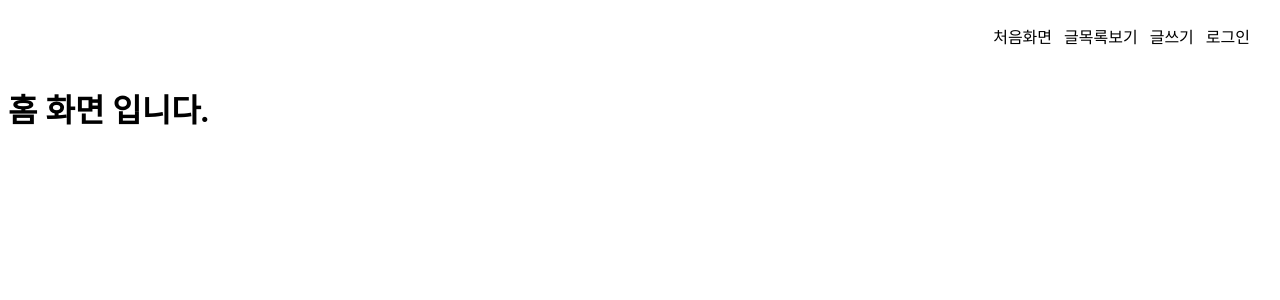
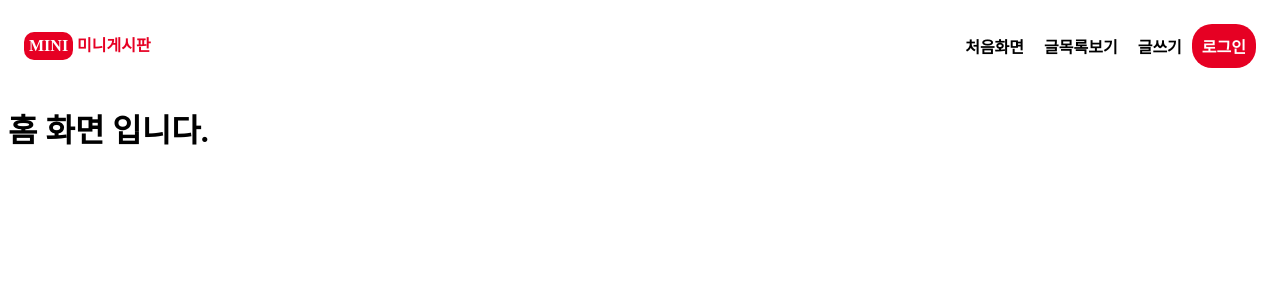
Before and after one commit to HaejinYang/mini-bbs-with-server, a React (Create React App) app in the folder client/: page / in a window 1280 px wide. Shown: the top 300 px of the page. Built offline with nearby package versions, Linux system fonts and the light colour scheme.

Commit message:
feat: 로그인, 가입 컴포넌트를 모달로 표현

```diff
--- a/client/src/App.tsx
+++ b/client/src/App.tsx
@@ -19,7 +19,6 @@ function App() {
                     <Route path="write" element={<PostWritePage/>}></Route>
                     <Route path="all" element={<PostViewAllPage/>}></Route>
                 </Route>
-                <Route path="/sign" element={<Sign/>}></Route>
             </Routes>
         </BrowserRouter>
     );
--- a/client/src/components/nav/NavBar.tsx
+++ b/client/src/components/nav/NavBar.tsx
@@ -1,5 +1,7 @@
 import NavItem from "./NavItem";
 import styled from "styled-components";
+import {useState} from "react";
+import Sign from "../sign/Sign";
 
 const Container = styled.nav`
   width: 100%;
@@ -10,13 +12,53 @@ const Container = styled.nav`
   padding: 16px;
 `;
 
+const Button = styled.button`
+  font-size: inherit;
+  color: white;
+  background-color: rgb(230, 0, 35);
+  border: none;
+  cursor: pointer;
+  font-weight: bold;
+  padding: 10px;
+  border-radius: 20px;
+  &:hover {
+    text-decoration: underline;
+  }
+`
+
+const Span = styled.span`
+  flex-grow: 1;
+  color: rgb(230, 0, 35);
+  font-weight: bold;
+
+  span {
+    display: inline-block;
+    background-color: rgb(230, 0, 35);
+    color: white;
+    padding: 5px;
+    border-radius: 10px;
+  }
+`
+
 const NavBar = () => {
+    const [isSign, setSign] = useState(false);
+
     return (
         <Container>
+            <Span><Span>MINI</Span> 미니게시판</Span>
             <NavItem linkPath="/" text="처음화면"/>
             <NavItem linkPath="/post/all" text="글목록보기"/>
             <NavItem linkPath="/post/write" text="글쓰기"/>
-            <NavItem linkPath="/sign" text="로그인"/>
+            <Button onClick={() => {
+                setSign(true);
+            }
+            }>로그인</Button>
+            {
+                isSign && <Sign onClose={() => {
+                    setSign(false);
+                }
+                }/>
+            }
         </Container>
     )
 }
--- a/client/src/components/nav/NavItem.tsx
+++ b/client/src/components/nav/NavItem.tsx
@@ -8,16 +8,17 @@ interface NavItemProps {
 }
 
 const LinkStyle = styled(Link)`
-  padding: 6px;
+  padding: 10px;
+  font-weight: bold;
+  text-decoration: none;
 
-  text-decoration: none;
   &:focus, &:hover, &:visited, &:link, &:active {
     color: black;
     text-decoration: none;
   }
 
   &:hover {
-    background-color: rgb(0 0 0 / 0.05);
+    text-decoration: underline;
   }
 `;
 
--- a/client/src/components/sign/Sign.tsx
+++ b/client/src/components/sign/Sign.tsx
@@ -1,9 +1,27 @@
 import React, {useState} from "react";
 import SignUp from "./SignUp";
 import SignIn from "./SignIn";
+import styled from "styled-components";
 
+interface SignProps {
+    onClose(): void;
+}
 
-const Sign: React.FC = () => {
+const Layout = styled.div`
+  background-color: rgb(0 0 0 / 0.6);
+  position: fixed;
+  left: 0px;
+  top: 0px;
+  right: 0px;
+  bottom: 0px;
+  display: flex;
+  justify-content: center;
+  align-items: center;
+  padding: 30px;
+  overflow: auto;
+`;
+
+const Sign: React.FC<SignProps> = (props) => {
     const [form, setForm] = useState('sign-in');
 
     const switchForm = (name: string) => {
@@ -12,9 +30,11 @@ const Sign: React.FC = () => {
 
     return (
         <>
-            {
-                form === "sign-in" ? <SignIn onFormSwitch={switchForm} /> : <SignUp onFormSwitch={switchForm}/>
-            }
+            <Layout>
+                {
+                    form === "sign-in" ? <SignIn onFormSwitch={switchForm} onClose={props.onClose}/> : <SignUp onFormSwitch={switchForm} onClose={props.onClose}/>
+                }
+            </Layout>
         </>
     );
 }
--- a/client/src/components/sign/SignIn.tsx
+++ b/client/src/components/sign/SignIn.tsx
@@ -1,16 +1,26 @@
 import React, {useState} from "react";
 import {Container, FormContainer} from "./styled";
+import {useNavigate} from "react-router-dom";
 
 interface SignInProps {
     onFormSwitch(name: string): void;
+    onClose(): void;
 }
 
 const SignIn: React.FC<SignInProps> = (props) => {
     const [email, setEmail] = useState('');
     const [password, setPassword] = useState('');
-
+    const navigator = useNavigate();
     return (
         <Container>
+            <button onClick={() => {
+                props.onClose();
+            }
+            }>X</button>
+            <span>
+                미니 게시판에 오신 것을<br/>
+                환영합니다
+            </span>
             <FormContainer>
                 <label htmlFor="email">email</label>
                 <input id="email" name="email" placeholder="example@gmail.com" type="text" value={email}
@@ -18,8 +28,10 @@ const SignIn: React.FC<SignInProps> = (props) => {
                 <label htmlFor="password-first">비밀번호</label>
                 <input id="password" name="password" placeholder="********" type="password" value={password}
                        onChange={e => setPassword(e.target.value)}/>
+                <span>비밀번호를 잊으셨나요?</span>
                 <input type="submit" value="로그인"/>
-                <button onClick={e => props.onFormSwitch("sign-up")}>아이디가 없으신가요?</button>
+                <span>또는</span>
+                <button onClick={e => props.onFormSwitch("sign-up")}>가입</button>
             </FormContainer>
         </Container>
     )
--- a/client/src/components/sign/SignUp.tsx
+++ b/client/src/components/sign/SignUp.tsx
@@ -3,6 +3,7 @@ import {Container, FormContainer} from "./styled";
 
 interface SignUpProps {
     onFormSwitch(name: string): void;
+    onClose(): void;
 }
 
 const SignUp: React.FC<SignUpProps> = (props) => {
--- a/client/src/components/sign/styled.tsx
+++ b/client/src/components/sign/styled.tsx
@@ -5,44 +5,83 @@ const Container = styled.div`
   flex-direction: column;
   justify-content: center;
   align-items: center;
-  min-height: 100vh;
-  color: white;
-  background-image: linear-gradient(79deg, #7439db, #c66fbc 48%, #f7944d);
+  min-height: 50%;
+  border-radius: 10px;
+  color: black;
+  background-color: white;
+  box-shadow: rgba(0, 0, 0, 0.45) 0px 2px 5px;
+
+  button:first-child {
+    font-size: 20px;
+    font-weight: bold;
+    margin-top: 5px;
+    margin-right: 5px;
+    align-self: end;
+    border-radius: 50px;
+    border: 0px;
+    width: 30px;
+    height: 30px;
+    background-color: white;
+    cursor: pointer;
+  }
+
+  button:hover {
+    background-color: rgba(0 0 0 / 0.1);
+  }
+
+  span {
+    text-align: center;
+    font-weight: bold;
+  }
 `
 
 const FormContainer = styled.form`
   display: flex;
   flex-direction: column;
   justify-content: center;
-  padding: 5rem;
+  padding: 1rem 3rem;
   border: 1px solid white;
   border-radius: 10px;
 
   label {
+    color: gray;
     text-align: left;
     padding: 0.5rem 0;
   }
 
   input {
     padding: 1rem;
-    border: none;
+    border: 1px solid gray;
     border-radius: 10px;
+    box-shadow: rgba(0, 0, 0, 0.45) 0px 2px 5px;
   }
 
   input[type="submit"], button {
     margin-top: 0.5rem;
-    background-color: white;
+    background-color: #e60023;
     cursor: pointer;
-    padding: 1rem;
+    padding: 0.5rem;
     border: none;
     border-radius: 10px;
-    color: #7439db;
+    color: white;
+    font-weight: bold;
+    box-shadow: none;
   }
 
   button {
-    background: none;
-    color: white;
-    text-decoration: underline;
+    background-color: rgb(24, 119, 242);
+  }
+
+  span {
+    color: gray;
+    text-align: center;
+  }
+
+  span:first-of-type {
+    text-align: left;
+    color: black;
+    padding: 0.5rem 0;
+    cursor: pointer;
   }
 `
 
```
